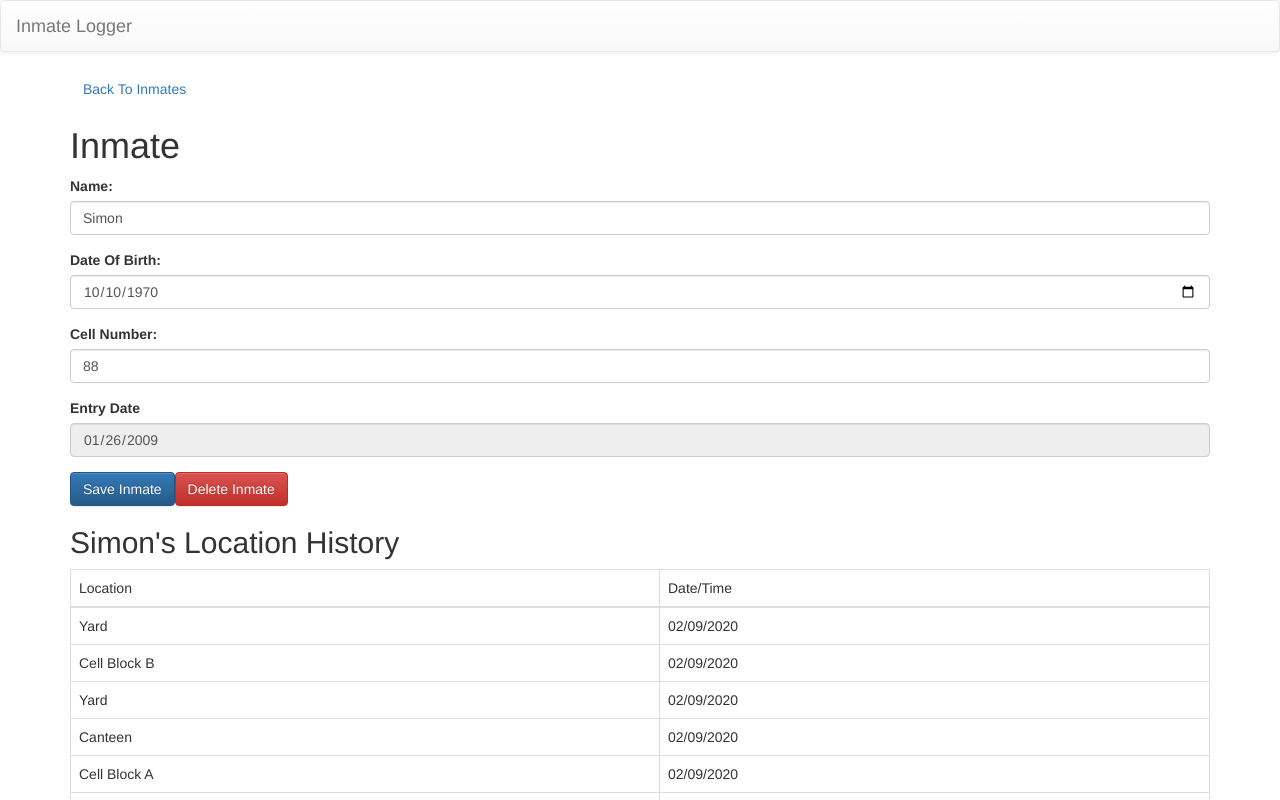
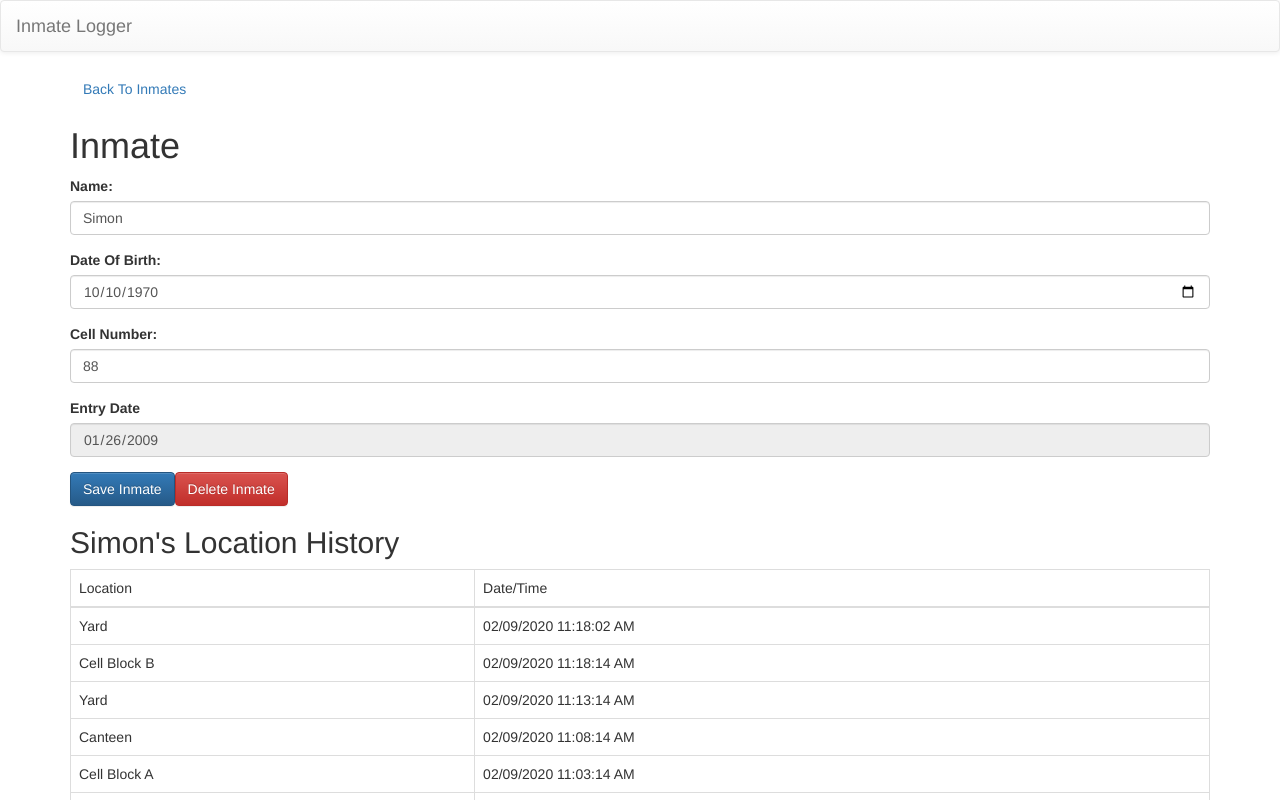
Before and after one commit to Muteman30/inmate-logger, an Angular app: page / in a window 1280 px wide. Both pictures are taken after a click on the link "Simon". Shown: the top 800 px of the page. Built offline with nearby package versions, Linux system fonts and the light colour scheme.

Commit message:
updated the date of birth and entry date.

```diff
--- a/src/app/inmate/inmate.component.html
+++ b/src/app/inmate/inmate.component.html
@@ -9,7 +9,7 @@
 
         <div class="form-group">
             <label for="inmate-dob">Date Of Birth:</label>
-            <input type="date" class="form-control" id="inmate-dob" [ngModel]="inmate.dateOfBirth|date:'yyyy-MM-dd'" (ngModelChange)="inmate.dateOfBirth">
+            <input type="date" class="form-control" id="inmate-dob" [ngModel]="inmate.dateOfBirth|date:'yyyy-MM-dd'" (ngModelChange)="dobChange($event)">
         </div>
         <div class="form-group">
             <label for="inmate-cell">Cell Number:</label>
@@ -32,7 +32,7 @@
             <tbody>
                 <tr *ngFor="let l of inmate.locations">
                     <td>{{l.name}}</td>
-                    <td>{{l.datetime.toLocaleDateString('en-GB')}}</td>
+                    <td>{{l.datetime.toLocaleDateString('en-GB')}} {{l.datetime.toLocaleTimeString()}}</td>
                 </tr>
             </tbody>
         </table>
--- a/src/app/inmate/inmate.component.ts
+++ b/src/app/inmate/inmate.component.ts
@@ -17,17 +17,24 @@ export class InmateComponent implements OnInit {
 
   ngOnInit(): void {
   }
-
+  dobChange(value:string){
+    console.log(value);
+    this.inmate.dateOfBirth = new Date(value);
+    console.log(this.inmate)
+  }
   onBackToInmates(){
     this.clearSelected.emit(true);
   }
 
   onSaveInmate(){
+    console.log(this.inmate)
     this.saveInmate.emit(this.inmate);
+    this.onBackToInmates();
   }
   onDeleteInmate(){
     if(confirm('You are about to delete Inmate ' + this.inmate.name)){
       this.deleteInmate.emit(this.inmate.id);
+      this.onBackToInmates();
     }
 
   }
```
